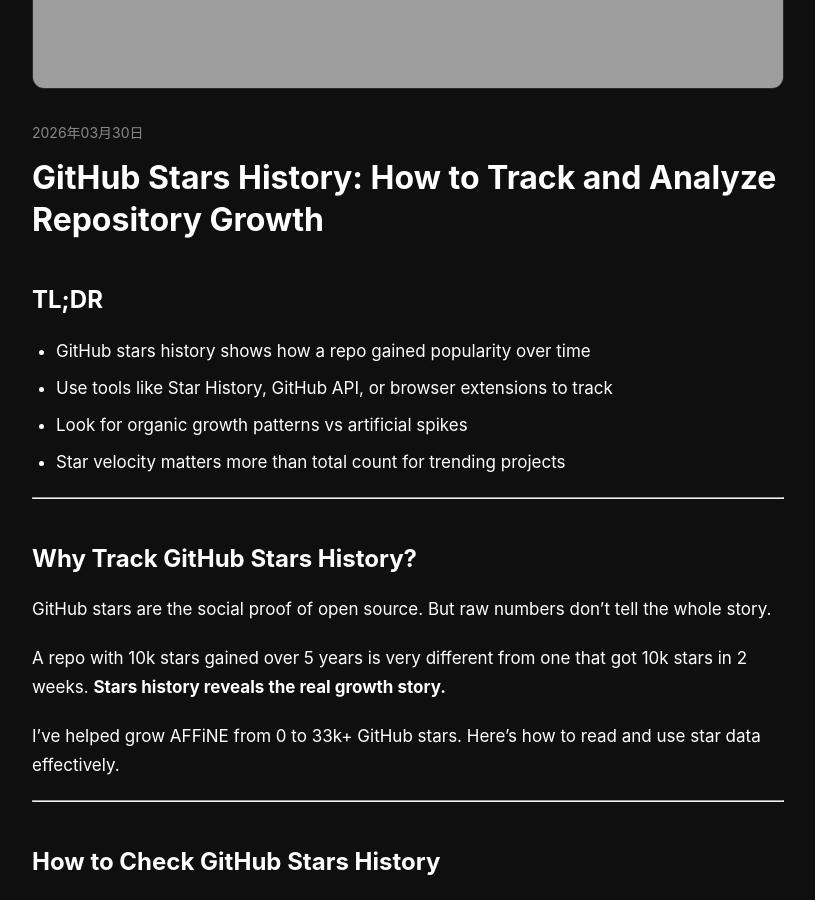
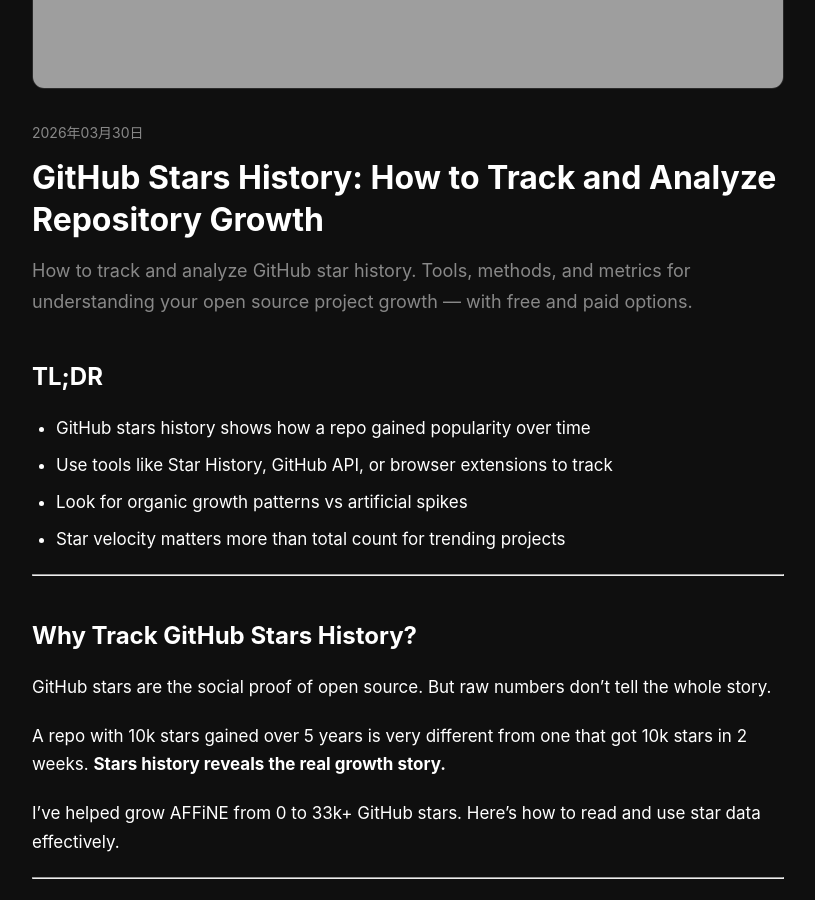
Before and after one commit to Gingiris/growth-tools, a Jekyll site: the page built from _posts/2026-03-30-github-stars-history-how-to-track-and-analyze-repository-growth.md, in a window 1280 px wide and 900 px high, scrolled down 587 px. Shown: the whole window, without its empty margins (232-1047 px from the left). Built offline with Jekyll 4.4.1, drawn with Linux system fonts in a browser that asks for light colours.

Commit message:
seo: add meta description to 2026-03-30-github-stars-history-how-to-track-and-analyze-repository-growth.md

```diff
--- a/_posts/2026-03-30-github-stars-history-how-to-track-and-analyze-repository-growth.md
+++ b/_posts/2026-03-30-github-stars-history-how-to-track-and-analyze-repository-growth.md
@@ -4,6 +4,7 @@
 date: 2026-03-30
 canonical_url: https://gingiris.github.io/growth-tools/blog/2026/03/github-stars-history-how-to-track-and-analyze-repository-growth/
 image: "https://gingiris.github.io/growth-tools/assets/images/blog-github-history.jpg"
+description: "How to track and analyze GitHub star history. Tools, methods, and metrics for understanding your open source project growth — with free and paid options."
 ---
 ## TL;DR
 
```
